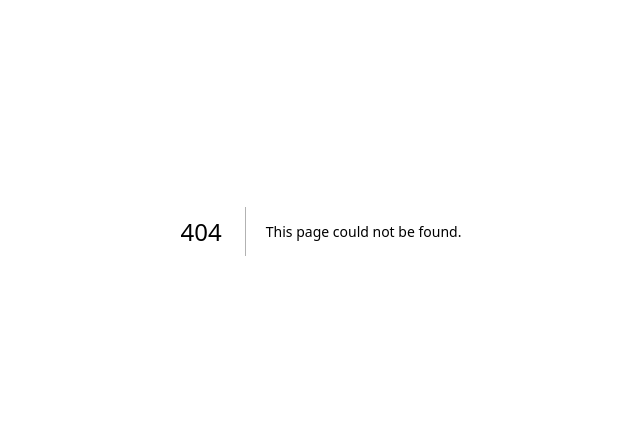
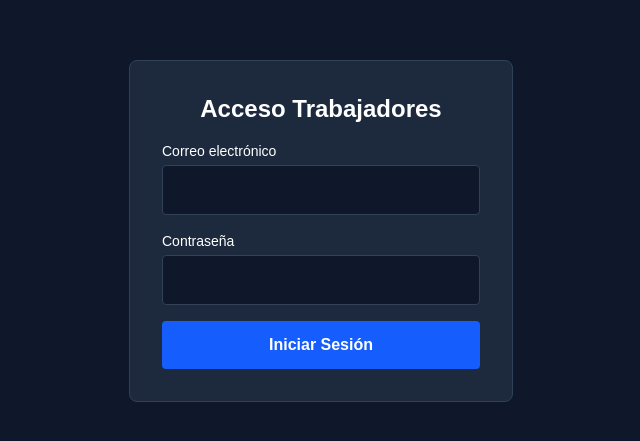
Before and after one commit to alemxn238/gestion-obras, a Next.js app: page /login in a window 1280 px wide. Before the commit this address had no page. Shown: the part 169-610 px from the top of the page, without its empty margins (319-959 px from the left). Built offline with nearby package versions, Linux system fonts and the light colour scheme; no server answers.

Commit message:
Proteger acceso a partes de trabajo mediante autenticacion

```diff
--- /dev/null
+++ b/src/app/login/page.tsx
@@ -0,0 +1,64 @@
+'use client';
+
+import { useState } from 'react';
+import { supabase } from '@/lib/supabase';
+import { useRouter } from 'next/navigation';
+
+export default function LoginPage() {
+  const [email, setEmail] = useState('');
+  const [password, setPassword] = useState('');
+  const [loading, setLoading] = useState(false);
+  const router = useRouter();
+
+  const handleLogin = async (e: React.FormEvent) => {
+    e.preventDefault();
+    setLoading(true);
+
+    const { error } = await supabase.auth.signInWithPassword({
+      email,
+      password,
+    });
+
+    if (error) {
+      alert('Error de inicio de sesión: ' + error.message);
+    } else {
+      router.push('/trabajador/nuevo-parte');
+    }
+    setLoading(false);
+  };
+
+  return (
+    <div className="min-h-screen bg-slate-900 text-white flex items-center justify-center p-6">
+      <form onSubmit={handleLogin} className="bg-slate-800 p-8 rounded-lg border border-slate-700 max-w-sm w-full space-y-4">
+        <h1 className="text-2xl font-bold text-center mb-4">Acceso Trabajadores</h1>
+        <div>
+          <label className="block text-sm mb-1">Correo electrónico</label>
+          <input
+            type="email"
+            required
+            value={email}
+            onChange={(e) => setEmail(e.target.value)}
+            className="w-full p-3 rounded bg-slate-900 border border-slate-700 text-white"
+          />
+        </div>
+        <div>
+          <label className="block text-sm mb-1">Contraseña</label>
+          <input
+            type="password"
+            required
+            value={password}
+            onChange={(e) => setPassword(e.target.value)}
+            className="w-full p-3 rounded bg-slate-900 border border-slate-700 text-white"
+          />
+        </div>
+        <button
+          type="submit"
+          disabled={loading}
+          className="w-full py-3 bg-blue-600 hover:bg-blue-700 font-bold rounded transition-colors"
+        >
+          {loading ? 'Entrando...' : 'Iniciar Sesión'}
+        </button>
+      </form>
+    </div>
+  );
+}
--- a/src/app/trabajador/nuevo-parte/page.tsx
+++ b/src/app/trabajador/nuevo-parte/page.tsx
@@ -1,11 +1,13 @@
 'use client';
 
-import { useState } from 'react';
+import { useEffect, useState } from 'react';
 import { useRouter } from 'next/navigation';
 import { supabase } from '../../../lib/supabase';
 
 export default function NuevoPartePage() {
   const router = useRouter();
+
+  // Estados para gestionar los campos del formulario
   const [obraId, setObraId] = useState('obra-1');
   const [nuevaObraInput, setNuevaObraInput] = useState('');
   const [roomName, setRoomName] = useState('');
@@ -13,12 +15,34 @@
   const [files, setFiles] = useState<FileList | null>(null);
   const [loading, setLoading] = useState(false);
 
+  // PASO 4: Verificar que el trabajador tiene sesión iniciada al cargar la página
+  useEffect(() => {
+    async function verificarUsuario() {
+      const { data: { user } } = await supabase.auth.getUser();
+      if (!user) {
+        // Si no hay usuario autenticado, redirigir al login
+        router.push('/login');
+      }
+    }
+    verificarUsuario();
+  }, [router]);
+
+  // Manejador del envío del formulario
   const handleSubmit = async (e: React.FormEvent) => {
     e.preventDefault();
     setLoading(true);
 
     try {
-      // Determinar el código final de la obra (si es una nueva o la seleccionada)
+      // Obtener el usuario autenticado actual
+      const { data: { user } } = await supabase.auth.getUser();
+
+      if (!user) {
+        alert('Debes iniciar sesión para publicar un parte.');
+        router.push('/login');
+        return;
+      }
+
+      // Determinar el código de obra (existente o nueva)
       const targetObraId = obraId === 'nueva' ? nuevaObraInput.trim() : obraId;
 
       if (!targetObraId) {
@@ -29,6 +53,7 @@
 
       const photoUrls: string[] = [];
 
+      // Subida de fotografías
       if (files) {
         for (let i = 0; i < files.length; i++) {
           const file = files[i];
@@ -50,12 +75,14 @@
         }
       }
 
+      // Guardar en la base de datos asociando el ID del usuario trabajador (user_id)
       const { error: insertError } = await supabase.from('daily_logs').insert([
         {
           obra_id: targetObraId,
           room_name: roomName,
           description: description,
           photos_urls: photoUrls,
+          user_id: user.id, // Asigna automáticamente la obra al trabajador actual
         },
       ]);
 
@@ -75,6 +102,7 @@
       <h1 className="text-2xl font-bold mb-6">Nuevo Parte Diario</h1>
 
       <form onSubmit={handleSubmit} className="space-y-4">
+        {/* Selección o creación de obra */}
         <div>
           <label className="block text-sm font-medium mb-1">Seleccionar o Crear Obra</label>
           <select
@@ -100,6 +128,7 @@
           )}
         </div>
 
+        {/* Estancia */}
         <div>
           <label className="block text-sm font-medium mb-1">Estancia / Habitación</label>
           <input
@@ -112,6 +141,7 @@
           />
         </div>
 
+        {/* Descripción */}
         <div>
           <label className="block text-sm font-medium mb-1">Descripción del trabajo</label>
           <textarea
@@ -124,6 +154,7 @@
           />
         </div>
 
+        {/* Fotografías */}
         <div>
           <label className="block text-sm font-medium mb-1">Fotografías de la obra</label>
           <input
@@ -135,6 +166,7 @@
           />
         </div>
 
+        {/* Botón de envío */}
         <button
           type="submit"
           disabled={loading}
```
